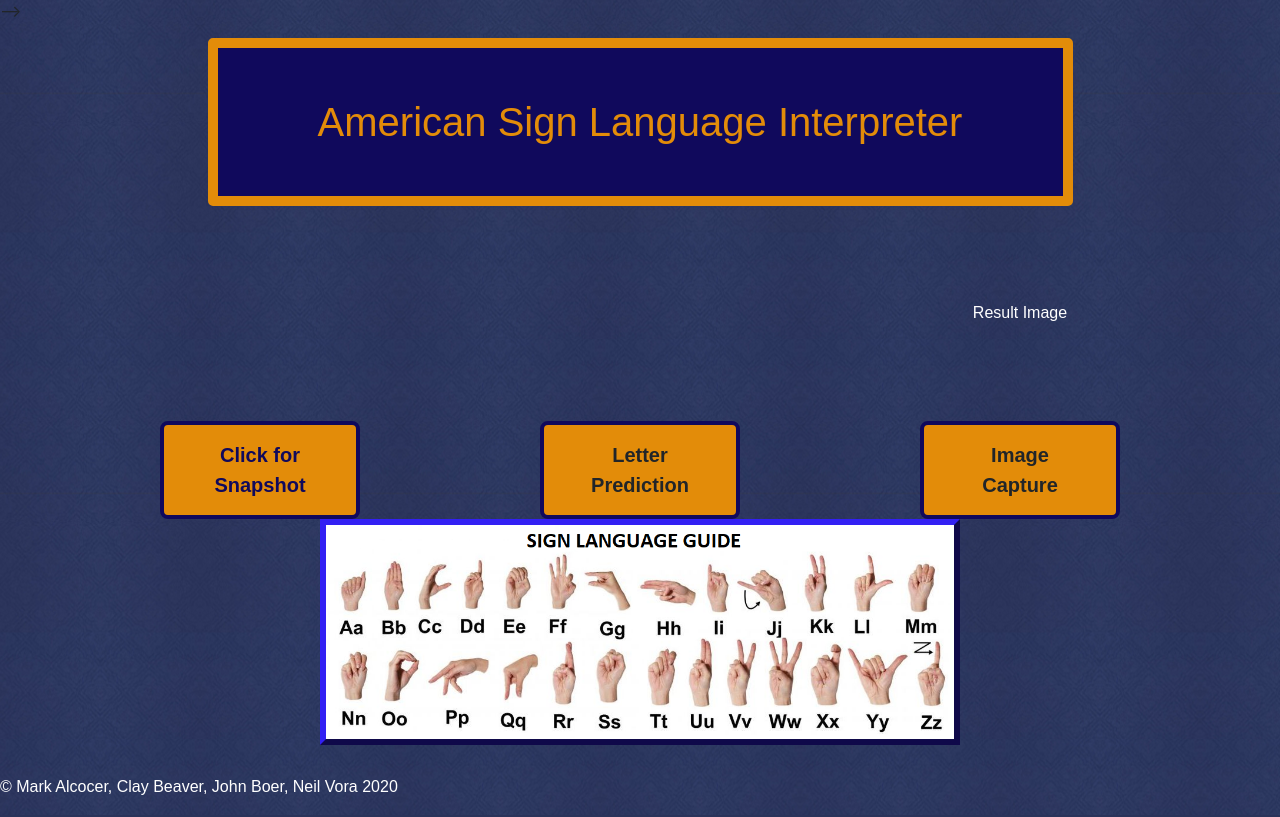
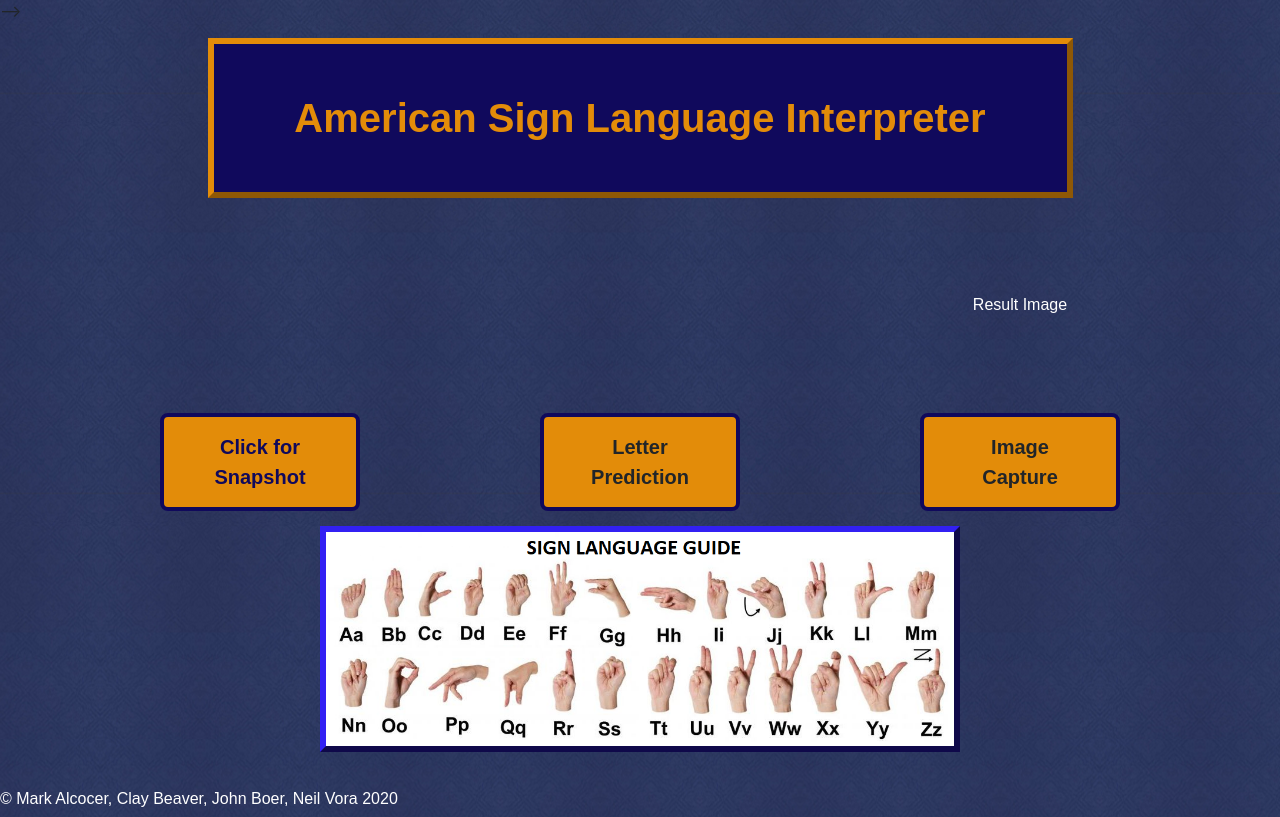
Before and after one commit to p4rc1v4l/test-asl-alpha, a Flask app: page / in a window 1280 px wide. Shown: the part 61-878 px from the top of the page. Before the commit the page ends 856 px from the top, so only its background shows below. Run offline with Flask 2, Linux system fonts and the light colour scheme; some libraries are stand-ins or nearby versions.

Commit message:
update to css.

```diff
--- a/static/style.css
+++ b/static/style.css
@@ -20,7 +20,6 @@ footer {
 
 .buttons {
   background-color: #e38c09;
-  /* border: none; */
   color: #10095c;
   padding: 15px 32px;
   text-align: center;
@@ -51,14 +50,17 @@ footer {
 
 .portfolioHeader {
   background-color: #10095c;
+  font-weight: bold;
   width: auto;
   height: auto;
   margin: auto;
   text-align: center;
-  border: 10px solid #e38c09;
+  border-style: outset;
+  border-color: #e38c09;
+  border-width: 6px;
   padding: 50px;
   margin: 15px;
-  border-radius: 5px;
+  /* border-radius: 5px; */
   text-justify: auto;
 }
 
@@ -131,6 +133,7 @@ footer {
   bottom: 0;
   width: 100%;
   height: 2.5rem;
+  padding-top: 10px;
 }
 
 .center {
@@ -147,5 +150,6 @@ footer {
 }
 
 .padding {
-  padding-bottom: 30px;
+  padding-top: 15px;
+  padding-bottom: 25px;
 }
```
